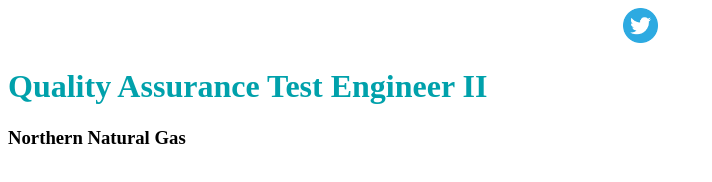
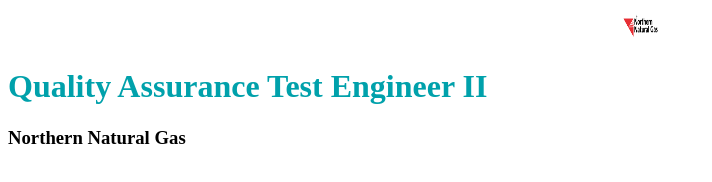
Before and after one commit to engrawaiszafar/CV, a plain HTML site: page NNG Experience.html in a window 1280 px wide. Shown: the whole page, without its empty margins (0-712 px from the left). Drawn offline with Linux system fonts and the light colour scheme.

Commit message:
Update NNG Experience.html

```diff
--- a/NNG Experience.html
+++ b/NNG Experience.html
@@ -12,7 +12,7 @@
 <body>
 
 
-<center><a href="https://www.northernnaturalgas.com/Pages/default.aspx" target="_blank"><img src="pictures/Logo-Twitter.png" alt="Awais Zafar's Twitter Profile" style="width:35px;height:35px;"></a> </center>
+<center><a href="https://www.northernnaturalgas.com/Pages/default.aspx" target="_blank"><img src="pictures/NNG-logo.png" alt="NNG Logo" style="width:35px;height:35px;"></a> </center>
 
 <h1>Quality Assurance Test Engineer II</h1>
 <h3>Northern Natural Gas</h3>
```
